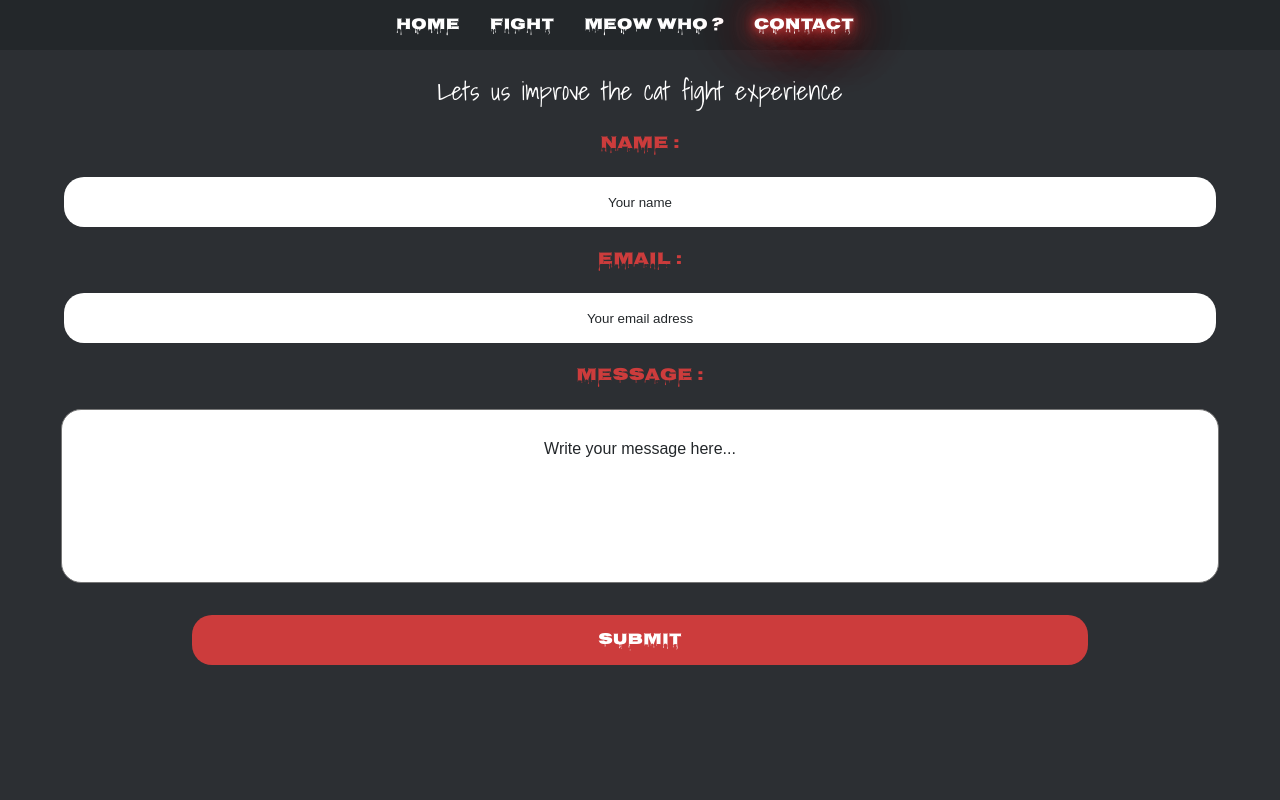
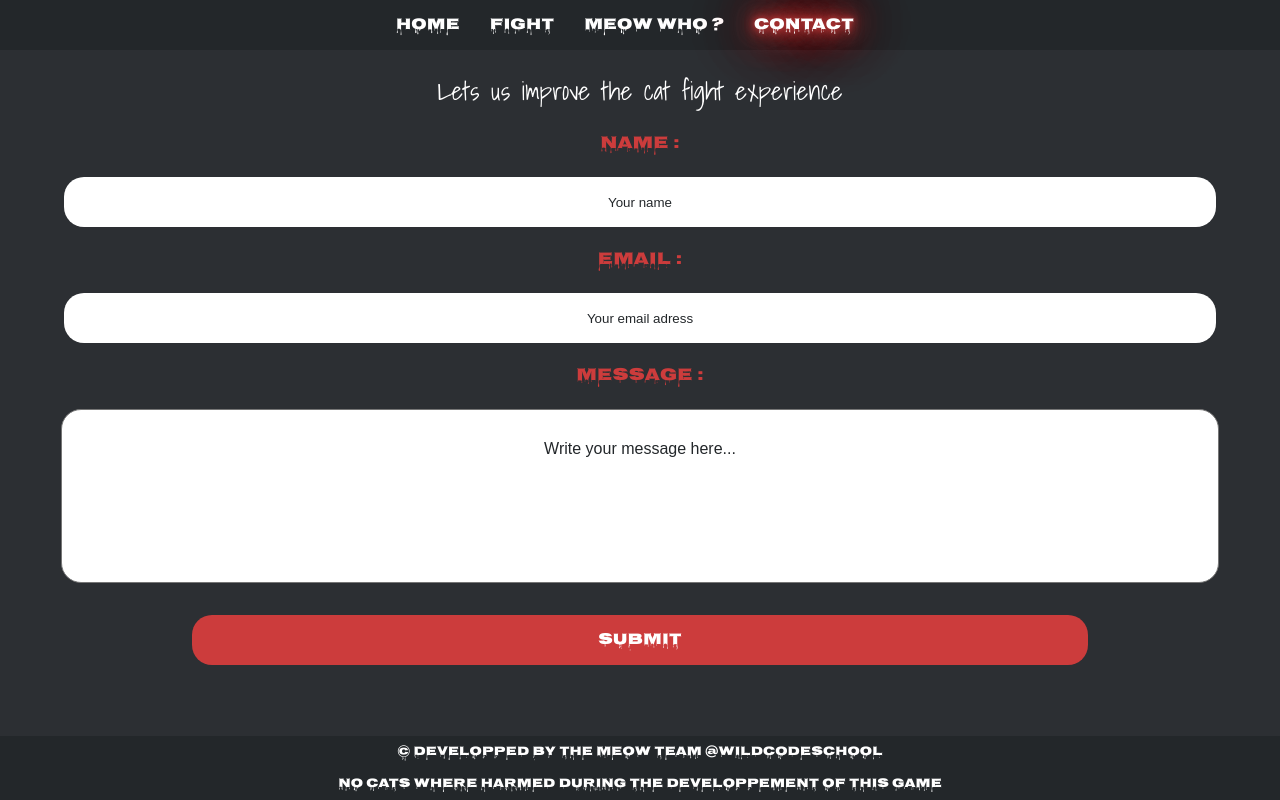
Before and after one commit to WildCodeSchool/2022-03-js-laloupe-miew-miew-team-p2, a React (Vite) app: page /content/contact in a window 1280 px wide. Shown: the top 800 px of the page. Built offline with nearby package versions, Linux system fonts and the light colour scheme.

Commit message:
Fix footer values absolute to fixed

```diff
--- a/src/pages/sass/footer.scss
+++ b/src/pages/sass/footer.scss
@@ -16,8 +16,8 @@ $color-shadow: rgba(0, 0, 0, 0.25);
 }
 @media screen and (min-width: 500px) {
   .footer--background {
-    position: absolute;
-    bottom: -50%;
+    position: fixed;
+    bottom: 0%;
     background-color: $color-black;
     color: white;
     display: flex;
```
